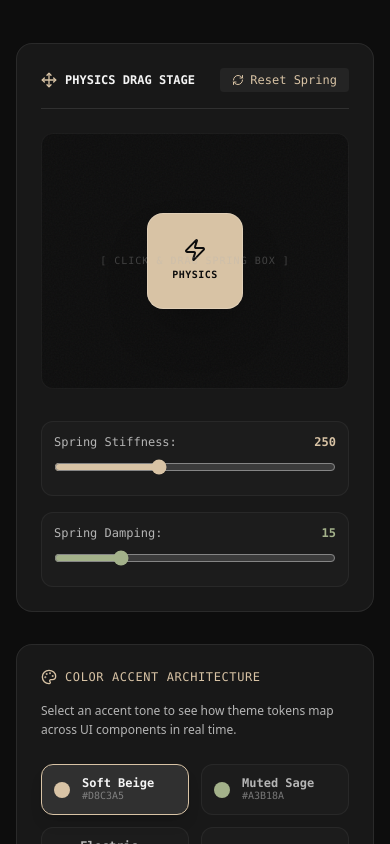
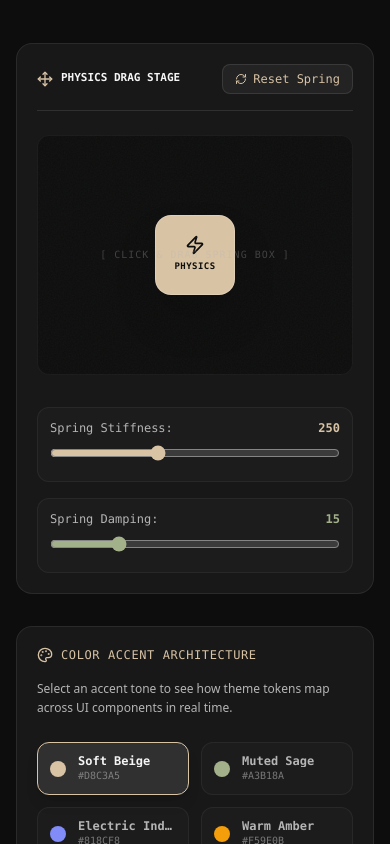
Before and after one commit to Hyderbhat/portfolio, a React (Vite) app: page / in a window 390 px wide. Shown: the part 10220-11064 px from the top of the page. Built offline with nearby package versions, Linux system fonts and the light colour scheme.

Commit message:
Fix CraftCorner Reset Spring button with spring animation and make drag box touch-friendly and responsive for mobile

```diff
--- a/src/components/CraftCorner.tsx
+++ b/src/components/CraftCorner.tsx
@@ -1,6 +1,6 @@
-import React, { useState } from 'react';
-import { motion, useSpring } from 'motion/react';
-import { Sparkles, Sliders, Palette, Terminal, RefreshCw, Move, Layers, Zap } from 'lucide-react';
+import React, { useState, useRef } from 'react';
+import { motion, useMotionValue, animate } from 'motion/react';
+import { Sparkles, Palette, RefreshCw, Move, Zap } from 'lucide-react';
 import { soundFX } from '../utils/sound';
 
 export const CraftCorner: React.FC = () => {
@@ -8,14 +8,18 @@ export const CraftCorner: React.FC = () => {
   const [damping, setDamping] = useState(15);
   const [selectedTheme, setSelectedTheme] = useState<'beige' | 'sage' | 'indigo' | 'amber'>('beige');
 
-  // Spring physics box motion
-  const boxX = useSpring(0, { stiffness, damping });
-  const boxY = useSpring(0, { stiffness, damping });
+  const stageRef = useRef<HTMLDivElement>(null);
+
+  // Motion values for drag box position
+  const x = useMotionValue(0);
+  const y = useMotionValue(0);
 
   const resetBox = () => {
     soundFX.playClick();
-    boxX.set(0);
-    boxY.set(0);
+    setStiffness(250);
+    setDamping(15);
+    animate(x, 0, { type: 'spring', stiffness: 250, damping: 15 });
+    animate(y, 0, { type: 'spring', stiffness: 250, damping: 15 });
   };
 
   const themeAccents = {
@@ -48,16 +52,16 @@ export const CraftCorner: React.FC = () => {
         <div className="grid grid-cols-1 lg:grid-cols-12 gap-8 items-stretch">
 
           {/* Spring Physics Interactive Stage */}
-          <div className="lg:col-span-7 glass-card rounded-2xl p-6 sm:p-8 border border-white/10 flex flex-col justify-between space-y-6 bg-[#141414]">
+          <div className="lg:col-span-7 glass-card rounded-2xl p-5 sm:p-8 border border-white/10 flex flex-col justify-between space-y-6 bg-[#141414]">
 
             <div className="flex items-center justify-between pb-4 border-b border-white/10 text-xs font-mono text-[#B5B5B5]">
               <div className="flex items-center gap-2">
                 <Move className="w-4 h-4 text-[#D8C3A5]" />
-                <span className="text-[#F5F5F5] font-bold uppercase">Physics Drag Stage</span>
+                <span className="text-[#F5F5F5] font-bold uppercase text-[11px] sm:text-xs">Physics Drag Stage</span>
               </div>
               <button
                 onClick={resetBox}
-                className="flex items-center gap-1.5 px-3 py-1 rounded bg-white/5 hover:bg-white/10 text-[#D8C3A5] transition-colors"
+                className="flex items-center gap-1.5 px-3 py-1.5 rounded-lg bg-white/5 hover:bg-white/10 text-[#D8C3A5] transition-all border border-white/10 active:scale-95 text-xs font-mono"
                 data-cursor="button"
               >
                 <RefreshCw className="w-3 h-3" />
@@ -65,28 +69,35 @@ export const CraftCorner: React.FC = () => {
               </button>
             </div>
 
-            {/* Interactive Canvas Canvas Area */}
-            <div className="relative h-64 sm:h-72 rounded-xl bg-[#0D0D0D] border border-white/5 flex items-center justify-center overflow-hidden bg-grain select-none">
-              <p className="absolute text-[10px] font-mono text-[#B5B5B5]/30 uppercase tracking-widest pointer-events-none">
-                [ Click & Drag Spring Box ]
+            {/* Interactive Canvas Area */}
+            <div
+              ref={stageRef}
+              className="relative h-60 sm:h-72 w-full rounded-xl bg-[#0D0D0D] border border-white/5 flex items-center justify-center overflow-hidden bg-grain select-none touch-none p-4"
+            >
+              <p className="absolute text-[10px] sm:text-xs font-mono text-[#B5B5B5]/30 uppercase tracking-widest pointer-events-none text-center px-4">
+                [ CLICK & DRAG SPRING BOX ]
               </p>
 
               <motion.div
                 drag
-                dragConstraints={{ left: -140, right: 140, top: -80, bottom: 80 }}
-                dragElastic={0.2}
+                dragConstraints={stageRef}
+                dragElastic={0.15}
+                dragMomentum={false}
                 onDragStart={() => soundFX.playClick()}
                 onDragEnd={() => soundFX.playSuccess()}
-                className="w-24 h-24 rounded-2xl cursor-grab active:cursor-grabbing border border-white/20 flex flex-col items-center justify-center p-3 text-center shadow-2xl transition-shadow"
+                className="w-20 h-20 sm:w-24 sm:h-24 rounded-2xl cursor-grab active:cursor-grabbing border border-white/20 flex flex-col items-center justify-center p-2.5 text-center shadow-2xl transition-shadow touch-none shrink-0"
                 style={{
+                  x,
+                  y,
                   backgroundColor: themeAccents[selectedTheme].code,
                   color: '#0D0D0D',
                 }}
+                transition={{ type: 'spring', stiffness, damping }}
                 data-cursor="button"
                 data-cursor-text="DRAG"
               >
-                <Zap className="w-6 h-6 mb-1" />
-                <span className="text-[10px] font-mono font-bold uppercase tracking-wider">Physics</span>
+                <Zap className="w-5 h-5 sm:w-6 sm:h-6 mb-1" />
+                <span className="text-[9px] sm:text-[10px] font-mono font-bold uppercase tracking-wider">Physics</span>
               </motion.div>
             </div>
 
@@ -126,7 +137,7 @@ export const CraftCorner: React.FC = () => {
           </div>
 
           {/* Theme & Code Architecture Tuning Card */}
-          <div className="lg:col-span-5 glass-card rounded-2xl p-6 sm:p-8 border border-white/10 flex flex-col justify-between space-y-6 bg-[#141414]">
+          <div className="lg:col-span-5 glass-card rounded-2xl p-5 sm:p-8 border border-white/10 flex flex-col justify-between space-y-6 bg-[#141414]">
 
             <div className="space-y-4">
               <div className="flex items-center gap-2 text-xs font-mono text-[#D8C3A5] uppercase tracking-wider">
@@ -134,7 +145,7 @@ export const CraftCorner: React.FC = () => {
                 <span>Color Accent Architecture</span>
               </div>
 
-              <p className="text-xs text-[#B5B5B5] leading-relaxed">
+              <p className="text-xs text-[#B5B5B5] leading-relaxed font-light">
                 Select an accent tone to see how theme tokens map across UI components in real time.
               </p>
 
@@ -152,10 +163,10 @@ export const CraftCorner: React.FC = () => {
                         : 'border-white/5 bg-white/[0.02] text-[#B5B5B5] hover:border-white/20'
                     }`}
                   >
-                    <span className={`w-4 h-4 rounded-full ${accent.bg}`} />
-                    <div className="text-xs font-mono">
-                      <p className="font-bold leading-none">{accent.name}</p>
-                      <p className="text-[10px] text-[#B5B5B5]/60">{accent.code}</p>
+                    <span className={`w-4 h-4 rounded-full ${accent.bg} shrink-0`} />
+                    <div className="text-xs font-mono truncate">
+                      <p className="font-bold leading-none truncate">{accent.name}</p>
+                      <p className="text-[10px] text-[#B5B5B5]/60 mt-0.5">{accent.code}</p>
                     </div>
                   </button>
                 ))}
@@ -168,7 +179,7 @@ export const CraftCorner: React.FC = () => {
                 <span>// Motion Config Generated</span>
                 <span className="text-[#A3B18A]">60 FPS</span>
               </div>
-              <pre className="text-[#D8C3A5]">
+              <pre className="text-[#D8C3A5] overflow-x-auto">
                 <code>{`const transition = {
   type: "spring",
   stiffness: ${stiffness},
```
